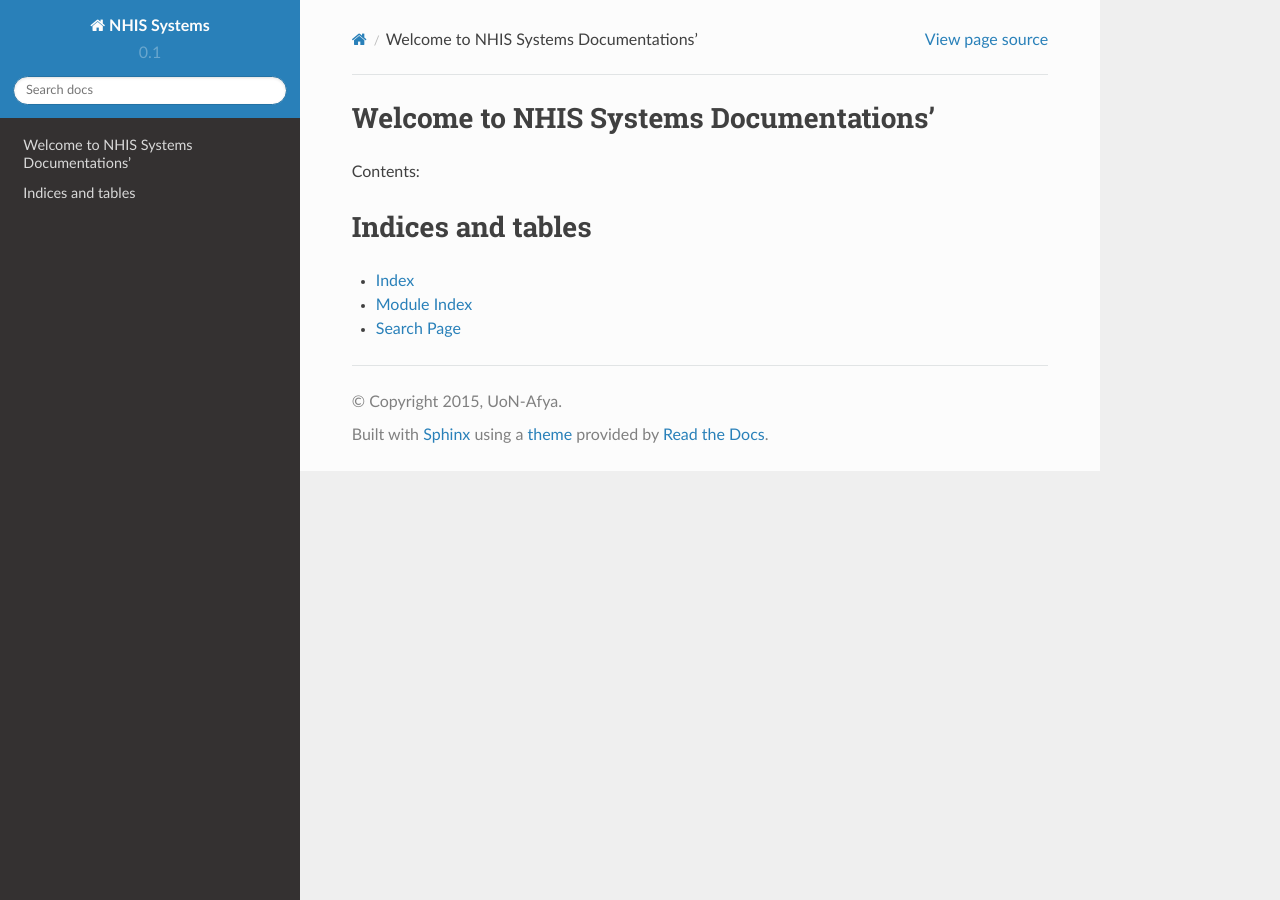
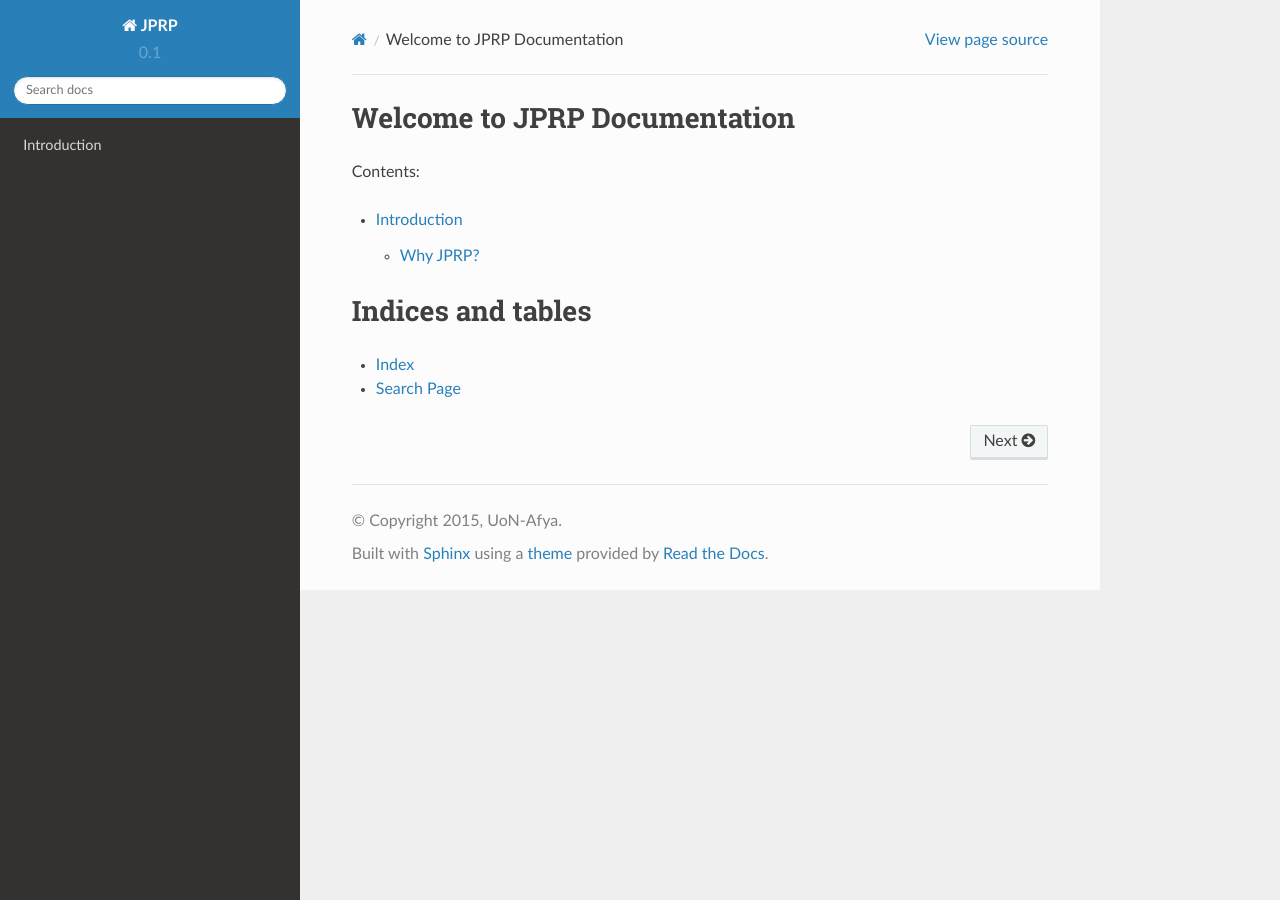
Before and after one commit to uonafya/nhis_docs, a Sphinx documentation site: the page built from source/index.rst, in a window 1280 px wide. Built offline with Sphinx 7.4.7 and the Read the Docs theme 2.0.0, drawn with Linux system fonts in a browser that asks for light colours; formulas are drawn with MathJax 3.

Commit message:
added JPRP introduction

```diff
--- a/source/conf.py
+++ b/source/conf.py
@@ -15,6 +15,7 @@
 import sys
 import os
 import shlex
+import sphinx_rtd_theme
 
 # If extensions (or modules to document with autodoc) are in another directory,
 # add these directories to sys.path here. If the directory is relative to the
@@ -51,7 +52,7 @@ source_suffix = '.rst'
 master_doc = 'index'
 
 # General information about the project.
-project = u'NHIS Systems'
+project = u'JPRP'
 copyright = u'2015, UoN-Afya'
 author = u'UoN-Afya Team'
 
@@ -113,7 +114,9 @@ todo_include_todos = False
 
 # The theme to use for HTML and HTML Help pages.  See the documentation for
 # a list of builtin themes.
-html_theme = 'sphinx_rtd_theme'
+
+html_theme = "sphinx_rtd_theme"
+html_theme_path = [sphinx_rtd_theme.get_html_theme_path()]
 
 # Theme options are theme-specific and customize the look and feel of a theme
 # further.  For a list of options available for each theme, see the
@@ -227,7 +230,7 @@ latex_elements = {
 # (source start file, target name, title,
 #  author, documentclass [howto, manual, or own class]).
 latex_documents = [
-  (master_doc, 'NHISSystems.tex', u'NHIS Systems',
+  (master_doc, 'JPRPSystem.tex', u'JPRP System',
    u'UoN-Afya Team', 'manual'),
 ]
 
@@ -257,7 +260,7 @@ latex_documents = [
 # One entry per manual page. List of tuples
 # (source start file, name, description, authors, manual section).
 man_pages = [
-    (master_doc, 'nhissystems', u'NHIS Systems',
+    (master_doc, 'jprpsystem', u'JPRP System',
      [author], 1)
 ]
 
@@ -271,8 +274,8 @@ man_pages = [
 # (source start file, target name, title, author,
 #  dir menu entry, description, category)
 texinfo_documents = [
-  (master_doc, 'NHISSystems', u'NHIS Systems',
-   author, 'NHISSystems', 'One line description of project.',
+  (master_doc, 'JPRPSystem', u'JPRP System',
+   author, 'JPRPSystem', 'One line description of project.',
    'Miscellaneous'),
 ]
 
--- a/source/index.rst
+++ b/source/index.rst
@@ -3,7 +3,7 @@
    You can adapt this file completely to your liking, but it should at least
    contain the root `toctree` directive.
 
-Welcome to NHIS Systems Documentations'
+Welcome to JPRP Documentation
 ======================================================
 
 Contents:
@@ -11,11 +11,13 @@ Contents:
 .. toctree::
    :maxdepth: 2
 
+   introduction
+
 
 
 Indices and tables
 ==================
 
 * :ref:`genindex`
-* :ref:`modindex`
 * :ref:`search`
+.. * :ref:`modindex`
```
Also changed, not shown: source/introduction.rst (added, +22 -0 lines).
